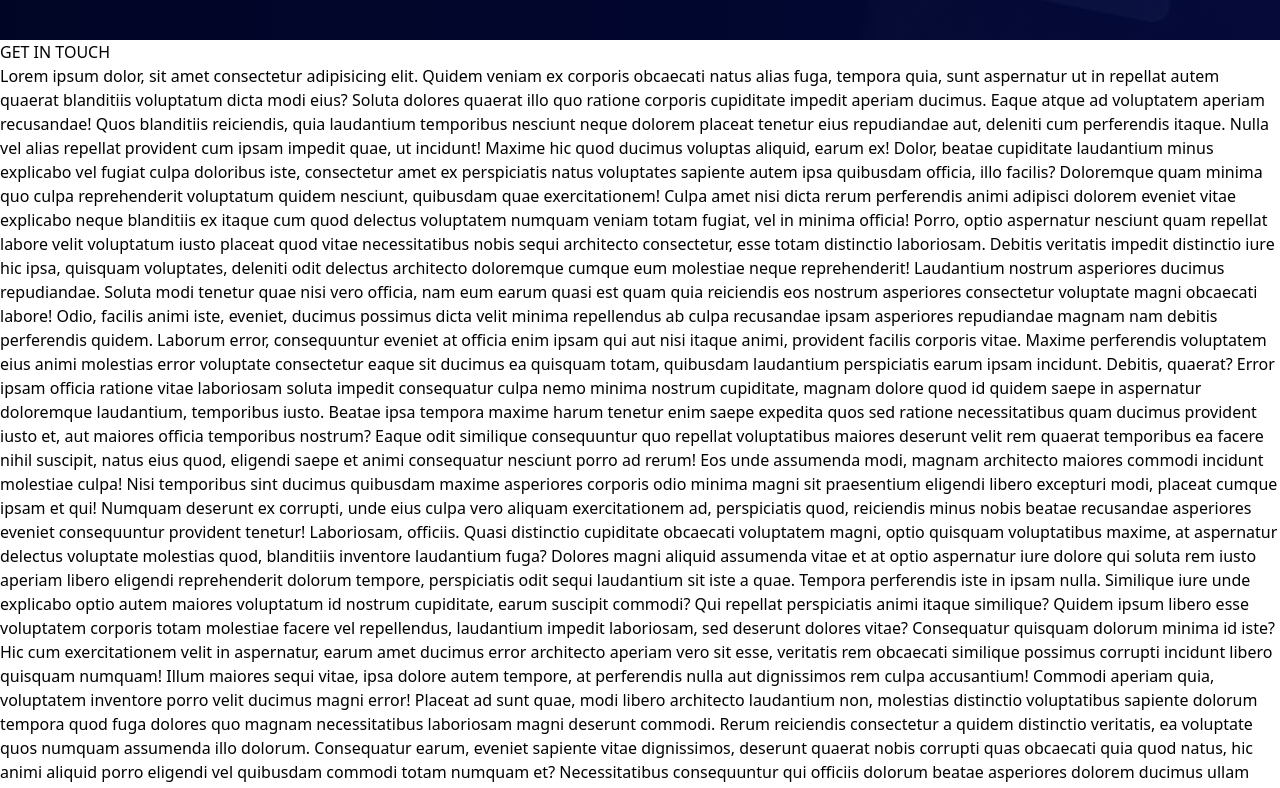
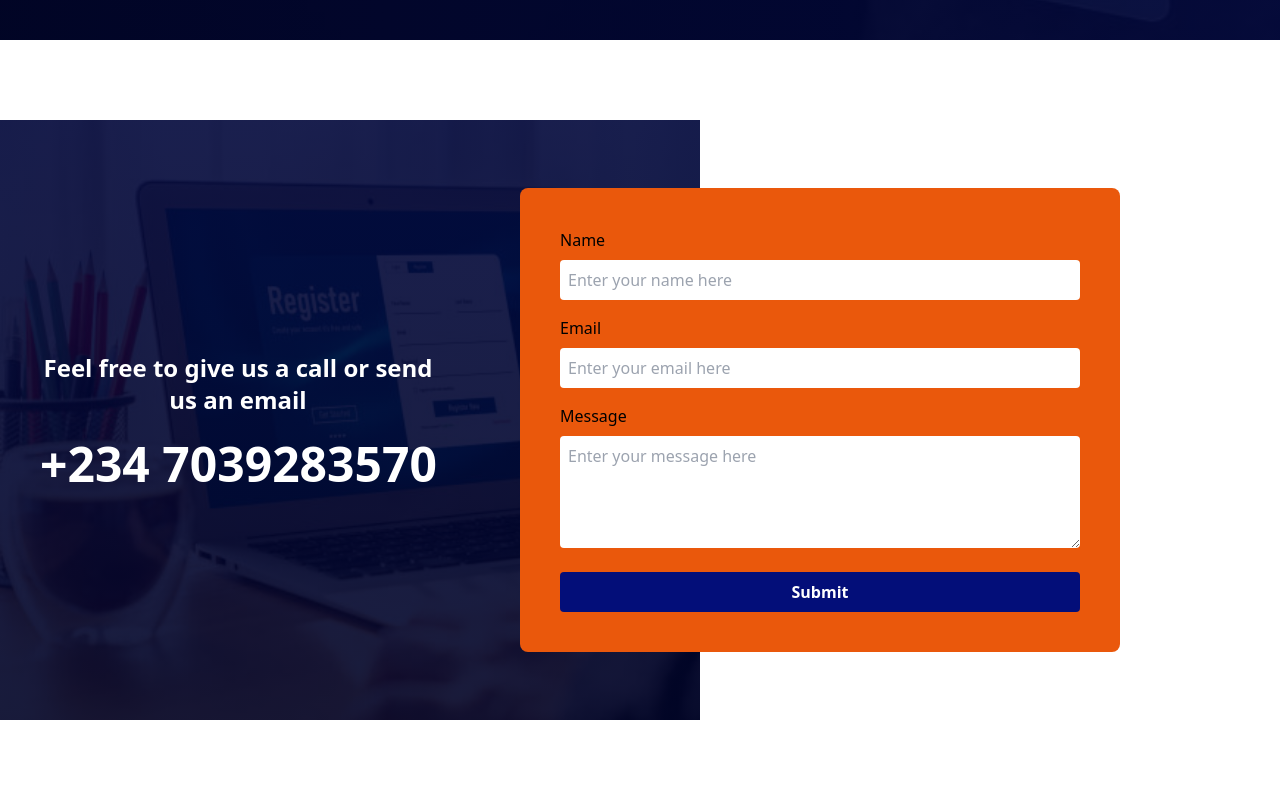
Before and after one commit to StivinTaesoo/euthus-consult, a Next.js app: page /contact in a window 1280 px wide. Shown: the part 560-1348 px from the top of the page. Built offline with nearby package versions, Linux system fonts and the light colour scheme.

Commit message:
Added Contact

```diff
--- a/app/contact/page.tsx
+++ b/app/contact/page.tsx
@@ -1,3 +1,4 @@
+import Contacts from "@/components/contacts/Contacts";
 import Link from "next/link";
 
 export default function Contact() {
@@ -30,6 +31,7 @@ export default function Contact() {
                     </div>
                 </div>
             </div>
+            <Contacts />
             <h1>GET IN TOUCH</h1>
             <p>
                 Lorem ipsum dolor, sit amet consectetur adipisicing elit. Quidem
--- a/app/globals.css
+++ b/app/globals.css
@@ -12,7 +12,7 @@
     margin: 100px auto;
     padding: 100px;
     background: #ff7300;
-    color: #030e79;
+    color: #0618b8;
 }
 
 .sticky-nav.active {
--- /dev/null
+++ b/components/contacts/ContactForm.tsx
@@ -0,0 +1,42 @@
+function ContactForm() {
+    return (
+        <div className="w-[90%] bg-orange-600 p-10 rounded-lg md:w-[600px] right-[10rem] md:absolute">
+            <form action="" className="flex flex-col gap-4">
+                <div className="flex flex-col gap-2">
+                    <label htmlFor="name">Name</label>
+                    <input
+                        type="text"
+                        placeholder="Enter your name here"
+                        className="p-2 rounded"
+                    />
+                </div>
+                <div className="flex flex-col gap-2">
+                    <label htmlFor="email">Email</label>
+                    <input
+                        type="text"
+                        placeholder="Enter your email here"
+                        className="p-2 rounded"
+                    />
+                </div>
+                <div className="flex flex-col gap-2">
+                    <label htmlFor="message">Message</label>
+                    <textarea
+                        name="message"
+                        id=""
+                        rows={4}
+                        placeholder="Enter your message here"
+                        className="p-2 rounded"
+                    ></textarea>
+                </div>
+                <button
+                    type="submit"
+                    className="button-eff bg-[#030e79] px-4 min-w-[200px] py-2 mt-2 text-white font-semibold   rounded hover:bg-[#0618b8] "
+                >
+                    Submit
+                </button>
+            </form>
+        </div>
+    );
+}
+
+export default ContactForm;
--- /dev/null
+++ b/components/contacts/Contacts.tsx
@@ -0,0 +1,26 @@
+import ContactForm from "./ContactForm";
+
+function Contacts() {
+    return (
+        <div className="flex flex-col items-center relative my-20 md:flex-row">
+            <div
+                className="w-full h-[600px] flex flex-col items-center justify-center gap-6 text-center text-white font-bold bg-blue-600 bg-no-repeat bg-cover md:items-start md:pl-10 md:w-[700px] md:h-[600px]"
+                style={{
+                    backgroundImage: `linear-gradient(
+            rgba(1, 7, 59, 0.9),
+            rgba(0, 4, 40, 0.9)
+        ),
+        url(./images/image-1.jpeg)`,
+                }}
+            >
+                <h1 className="text-xl max-w-[90%]  md:text-2xl md:max-w-[60%] ">
+                    Feel free to give us a call or send us an email
+                </h1>
+                <p className="text-2xl md:text-5xl ">+234 7039283570</p>
+            </div>
+            <ContactForm />
+        </div>
+    );
+}
+
+export default Contacts;
--- a/components/courses/CoursePayment.tsx
+++ b/components/courses/CoursePayment.tsx
@@ -2,26 +2,26 @@ import Link from "next/link";
 
 function CoursePayment() {
     return (
-        <div className="w-full  max-w-[700px] mx-auto p-10 text-center md:text-left">
+        <div className="w-full  max-w-[700px] mx-auto p-10 text-center ">
             <h1 className="uppercase font-bold text-2xl text-[#010191] text-center md:text-3xl">
                 payment information
             </h1>
             <p className="text-[18px] mt-4">
                 All payment should be made to the account details provided below
             </p>
-            <div className="text-[18px] flex flex-col gap-3 mt-6">
+            <div className="text-[18px] text-center flex flex-col gap-3 mt-6">
                 <h2 className="font-bold uppercase text-[#5e5d5d]">
                     Account Details
                 </h2>
-                <div className="flex gap-x-6 flex-col md:flex-row">
+                <div className="flex gap-x-6 flex-col justify-center text-center  md:flex-row">
                     <p className="font-semibold">Account Name:</p>
                     <p className="uppercase">Akor-Ikpam Abraham</p>
                 </div>
-                <div className="flex gap-x-6 flex-col md:flex-row">
+                <div className="flex gap-x-6 flex-col justify-center md:flex-row">
                     <p className="font-semibold">Account Number:</p>
                     <p>xxxx xxx xxx</p>
                 </div>
-                <div className="flex gap-x-6 flex-col md:flex-row">
+                <div className="flex gap-x-6 flex-col justify-center md:flex-row">
                     <p className="font-semibold">Bank Name:</p>
                     <p className="uppercase">Access Bank</p>
                 </div>
@@ -34,7 +34,7 @@ function CoursePayment() {
                 </Link>{" "}
                 and forward the following details:
             </p>
-            <ul className="text-[18px]">
+            <ul className="text-[18px] text-center">
                 <li>Your functional email address</li>
                 <li>Your WhatsApp number</li>
                 <li>Full name</li>
--- a/components/footer/Footer.tsx
+++ b/components/footer/Footer.tsx
@@ -6,10 +6,12 @@ function Footer() {
     return (
         <div className="mt-10">
             <div
-                className={`w-full h-[560px]  bg-cover bg-center relative md:h-[300px]`}
+                className={`w-full h-[560px]  bg-cover bg-center relative overflow-hidden md:h-[300px]`}
                 style={{ backgroundImage: `url(./images/image-10.jpeg)` }}
             >
                 <div className="w-full h-full bg-transGrey text-white absolute top-0 flex flex-col items-center justify-center ">
+                    {/* Circles */}
+                    <div className="w-[200px] h-[200px] absolute top-[-70] left-[-15] opacity-30 border-[1px] border-blue-300 rounded-full md:w-[300px] md:h-[300px] md:left-[-30]"></div>
                     <div className="w-[90%] flex flex-col justify-between gap-10 lg:flex-row lg:w-[80%] ">
                         <FooterLogo />
                         <TrainingGroups />
```
